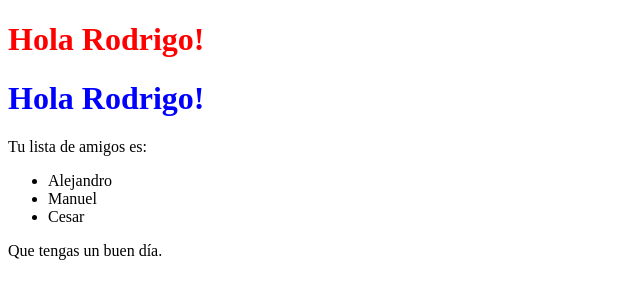
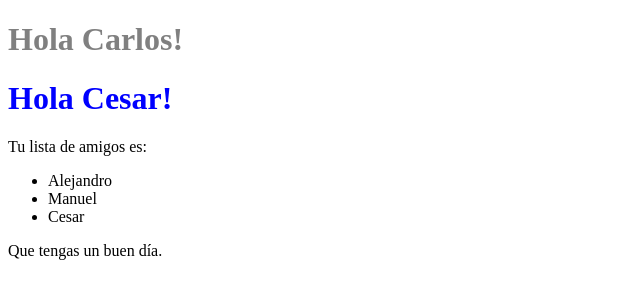
Before and after one commit to rodrigoenriquealfaro/aprendiendo_react, a React (Vite) app: page / in a window 1280 px wide. Shown: the top 300 px of the page, without its empty margins (0-640 px from the left). Built offline with nearby package versions, Linux system fonts and the light colour scheme.

Commit message:
Propiedades de los componentes

```diff
--- a/src/components/Titulo.jsx
+++ b/src/components/Titulo.jsx
@@ -1,23 +1,10 @@
-const TituloRojo = () => {
-    const nombre = "Rodrigo"
-    const color = "red"
+const Titulo = ({ usuario = 'usuario', color = 'grey' }) => {
 
     return (
         <div>
-            <h1 className="titulo" style={{ color: color }}>Hola {nombre}!</h1>
+            <h1 className="titulo" style={{ color: color }}>Hola {usuario}!</h1>
         </div>
     )
 }
 
-const TituloAzul = () => {
-    const nombre = "Rodrigo"
-    const color = "blue"
-
-    return (
-        <div>
-            <h1 className="titulo" style={{ color: color }}>Hola {nombre}!</h1>
-        </div>
-    )
-}
-
-export { TituloRojo, TituloAzul }
+export { Titulo }
--- a/src/components/Usuario.jsx
+++ b/src/components/Usuario.jsx
@@ -1,4 +1,4 @@
-import { TituloRojo, TituloAzul } from "./Titulo"
+import { Titulo } from "./Titulo"
 
 const Usuario = () => {
     const pais = null
@@ -6,8 +6,8 @@ const Usuario = () => {
 
     return (
         <div>
-            <TituloRojo />
-            <TituloAzul />
+            <Titulo usuario="Carlos" />
+            <Titulo usuario="Cesar" color="blue" />
             <p>Tu lista de amigos es:</p>
             {pais && <p>Tu eres de: {pais}</p>}
             <ul>
```
